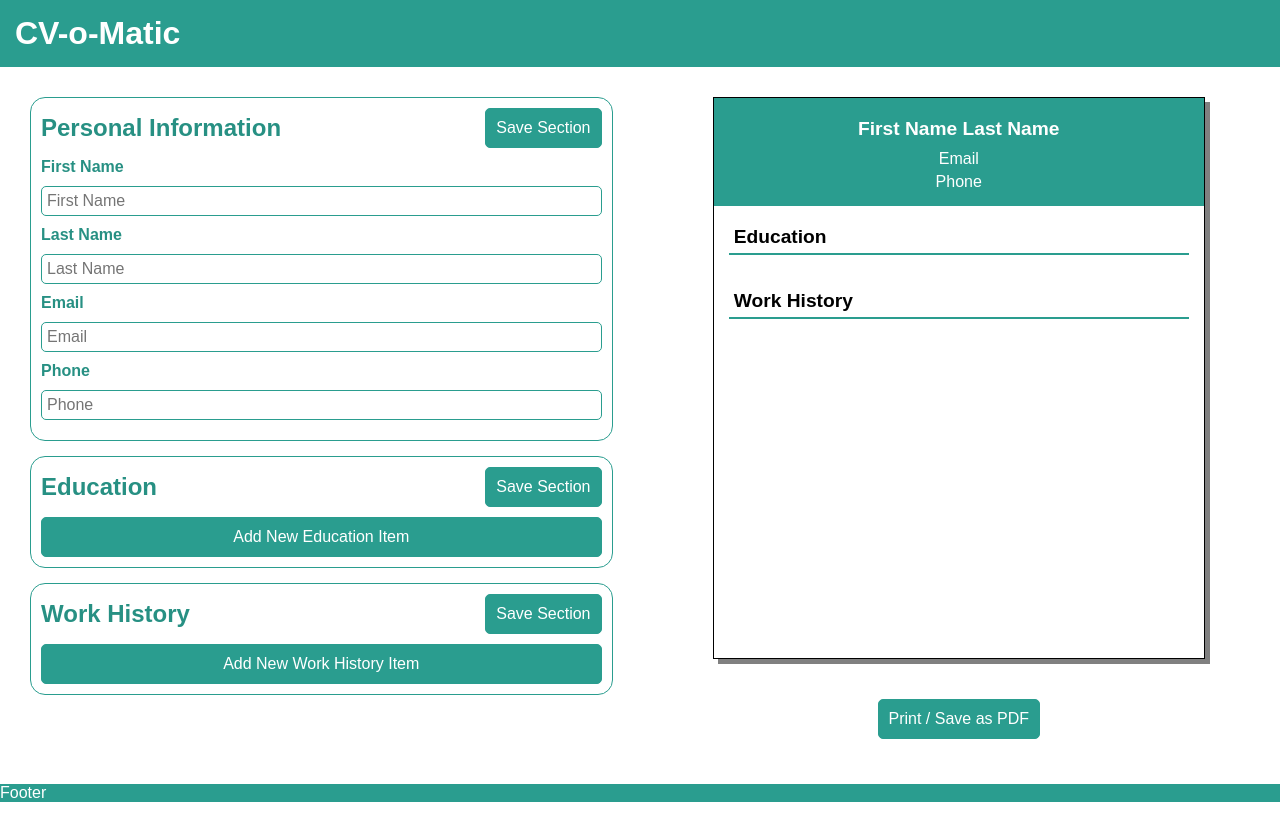
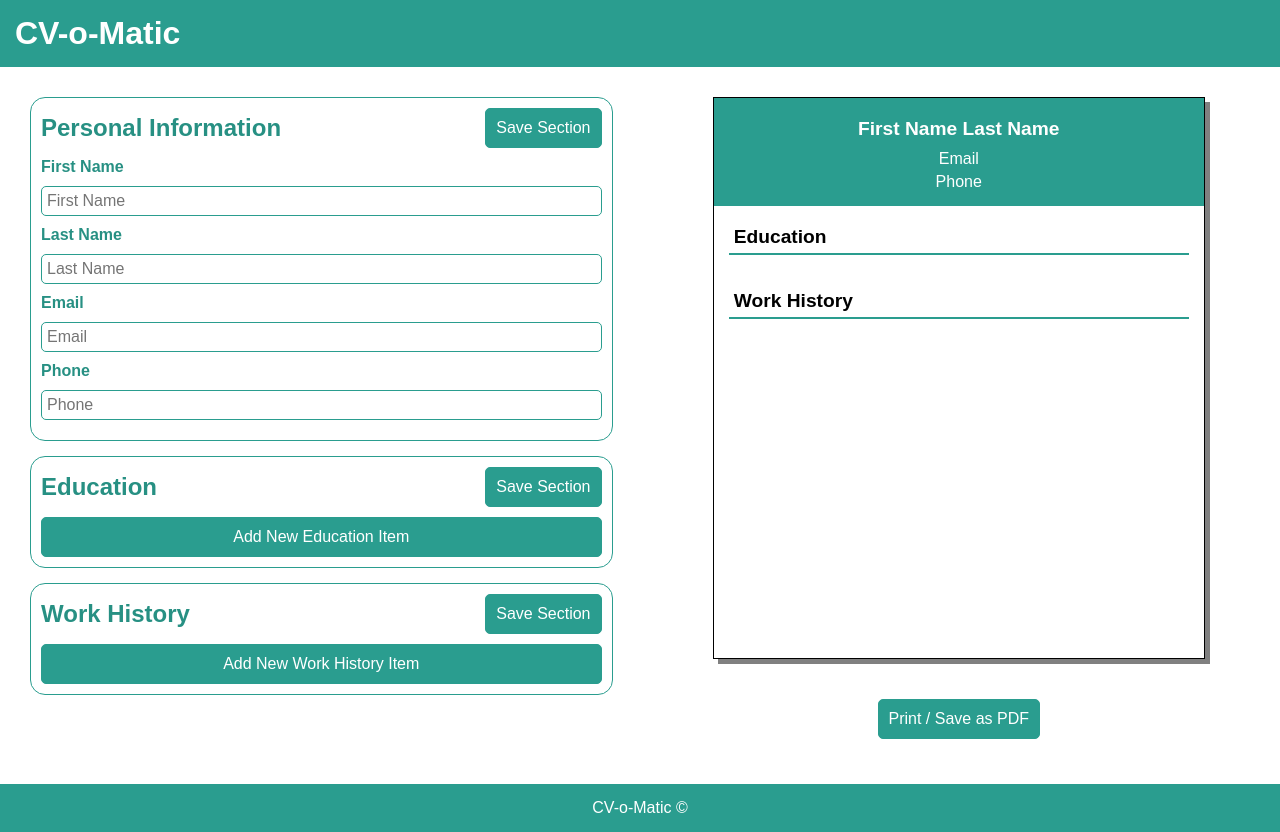
Before and after one commit to Sullivown/cv-project, a React (Create React App) app: page / in a window 1280 px wide. Before the commit the page ends 802 px from the top, so only its background shows below. Built offline with nearby package versions, Linux system fonts and the light colour scheme.

Commit message:
edit footer

```diff
--- a/src/components/Footer.js
+++ b/src/components/Footer.js
@@ -4,7 +4,7 @@ class Footer extends Component {
 	render() {
 		return (
 			<footer>
-				<p>Footer</p>
+				<p>CV-o-Matic ©</p>
 			</footer>
 		);
 	}
--- a/src/styles/styles.css
+++ b/src/styles/styles.css
@@ -37,6 +37,8 @@ footer {
 	margin-top: auto;
 	background-color: #2a9d8f;
 	color: white;
+	padding: 15px;
+	text-align: center;
 }
 
 .section {
```
